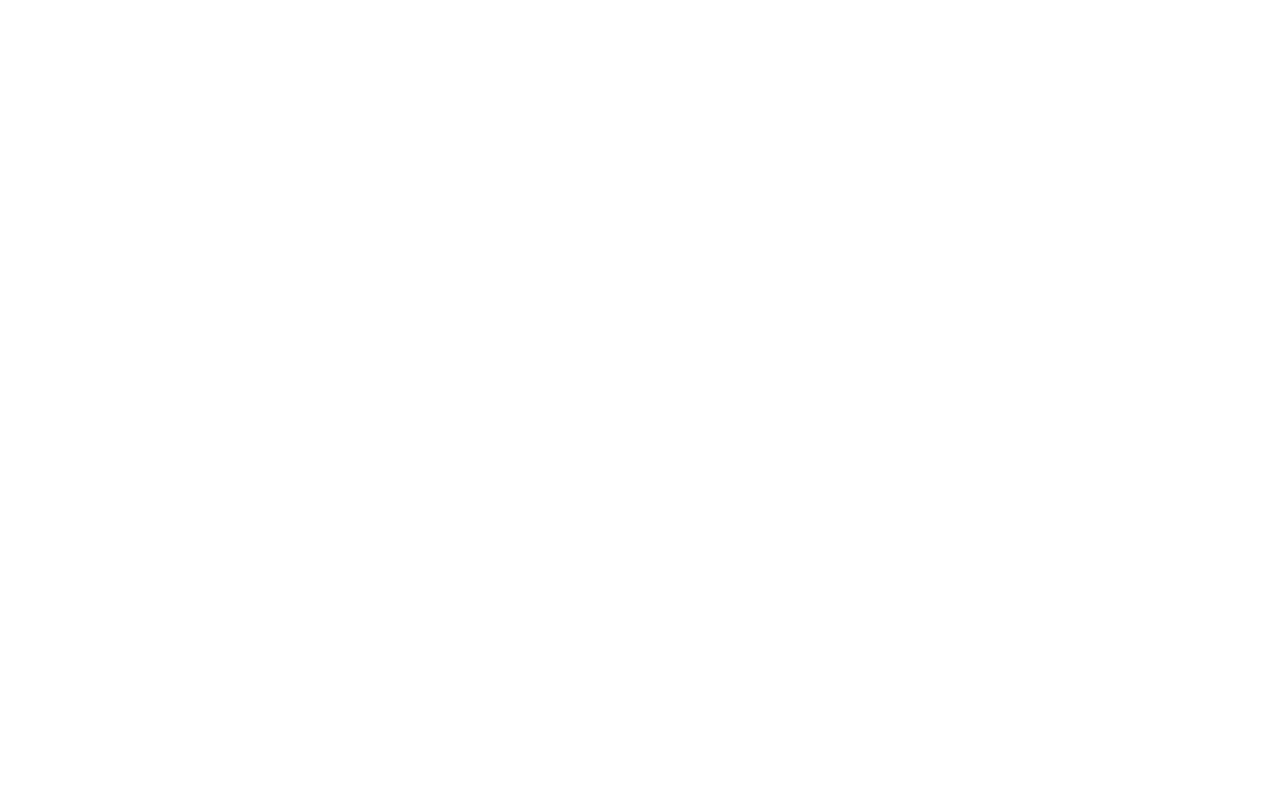
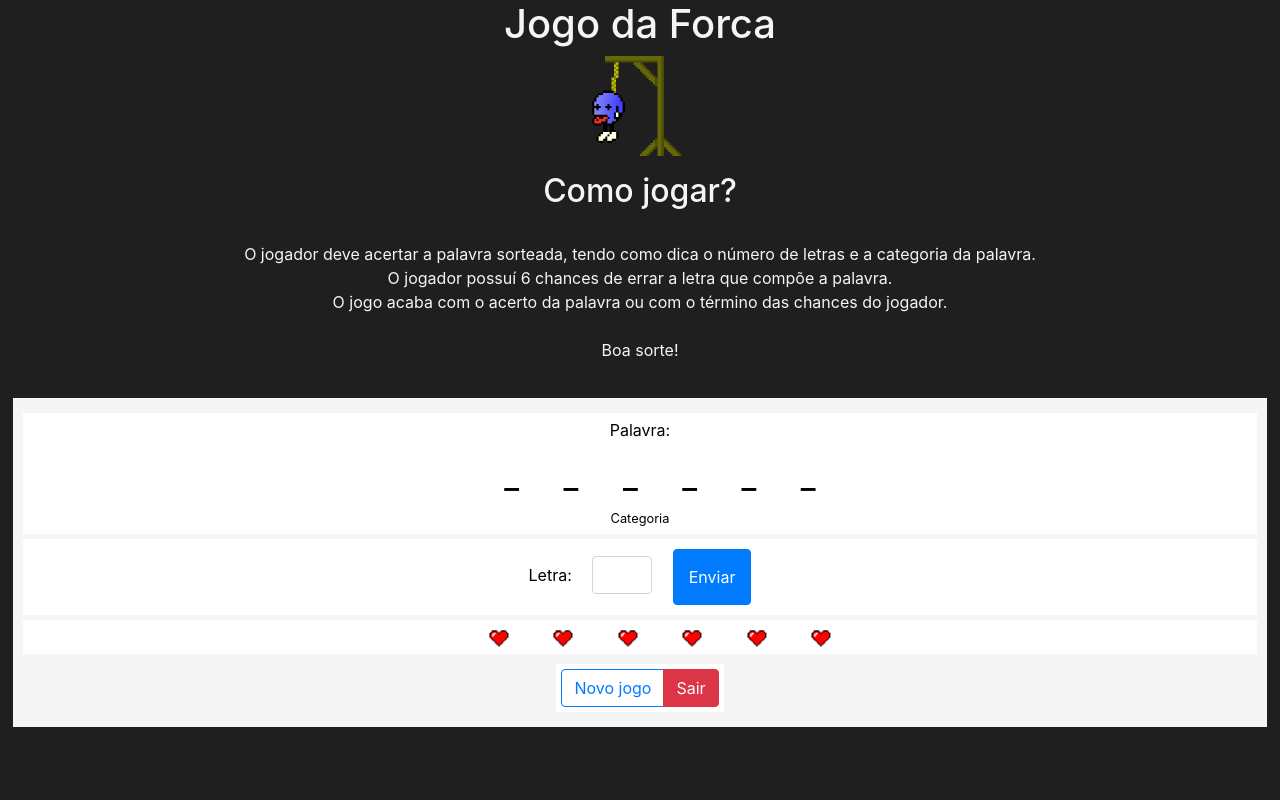
Before and after one commit to joaodejulio/JogoDaForca, a PHP site: page /view/jogo.php in a window 1280 px wide. Before the commit the page is empty. Run offline with PHP 8.4, Linux system fonts and the light colour scheme; the visitor is signed in with stand-in values (Sample User, id 1).

Commit message:
tela de jogo
tela de jogo

```diff
--- a/View/jogo.php
+++ b/View/jogo.php
@@ -1,10 +1,116 @@
+<!DOCTYPE html>
+
+<html>
+
+<head>
+
+    <title>Jogo da Forca</title>
+
+    <!-- Escala o site de acordo com o tamanho da tela do dispositivo -->
+    <meta http-equiv="content-type" content="text/html; charset=UTF-8">
+    <meta name="viewport" content="initial-scale=1.0, width=device-width, user-scalable=no" />
+
+    <!-- Google -->
+    <meta name="robots" content="noindex, nofollow">
+    <meta name="googlebot" content="noindex, nofollow">
+
+    <!-- importação js -->
+    <script type="text/javascript" src="js/jogo.js"></script>
+
+    <!-- bootstrap 5 -->
+    <link rel="stylesheet" type="text/css" href="https://stackpath.bootstrapcdn.com/bootstrap/4.1.3/css/bootstrap.min.css" integrity="sha384-MCw98/SFnGE8fJT3GXwEOngsV7Zt27NXFoaoApmYm81iuXoPkFOJwJ8ERdknLPMO" crossorigin="anonymous">
+    <link rel="stylesheet" type="text/css" href="assets/css/jogo.style.css">
+
     <?php
+
     session_start();
     if($_SESSION["logado"] != "true") {
         header("Location: ../view/index.php");
         session_destroy();
     }
 
-
+    $palavra = "batata";
+    $tamanho = strlen($palavra);
+    $categoria = "Categoria";
+    $hp = 6;
 
     ?>
+
+</head>
+
+<body type="text/html">
+
+    <h1>Jogo da Forca</h1>
+    <p> <img src="assets/img/forca.gif" alt="Forca" id="forca"> </p>
+    <h2>Como jogar?</h2>
+    <br>
+    <p>
+        O jogador deve acertar a palavra sorteada, tendo como dica o número de letras e a categoria da palavra.
+        <br>
+        O jogador possuí 6 chances de errar a letra que compõe a palavra.
+        <br>
+        O jogo acaba com o acerto da palavra ou com o término das chances do jogador.
+        <br><br>
+        Boa sorte!
+        <br>
+    </p>
+
+    <form action="jogo.php">
+
+        <main>
+
+            <div>
+                <p>Palavra: </p>
+                <?php
+                    for($i = 1; $i <= $tamanho; $i++){
+                    ?>
+                        <ul id="palavra">
+
+                            <?php
+
+                                echo "<li> <h2> _ </h2> </li>";
+
+                            ?>
+
+                        </ul>
+                    <?php
+                    }
+                ?>
+                <br><small><?= $categoria ?></small>
+            </div>
+
+            <div>
+
+                <label id="label_letra">Letra:</label>
+                <input type="text" class="form-control form-control mx-sm-3" id="input_letra">
+                <button type="button" class="btn btn-primary" onclick="sayHello()" id="button_letra">Enviar</button>
+                <br>
+
+            </div>
+
+            <div>
+                <?php for($i = 1; $i <= $hp; $i++){ ?>
+                    <ul id="palavra">
+
+                        <?php
+
+                            echo "<li> <img src='assets/img/hp.png' alt='chances' id='hp'> </li>";
+
+                        ?>
+
+                    </ul>
+                <?php } ?>
+            </div>
+
+            <div class="btn-group" role="group" aria-label="Exemplo básico">
+                <button type="button" class="btn btn-outline-primary">Novo jogo</button>
+                <button type="button" class="btn btn-danger">Sair</button>
+            </div>
+
+        </main>
+
+    </form>
+
+</body>
+
+</html>
--- /dev/null
+++ b/assets/css/jogo.style.css
@@ -0,0 +1,70 @@
+body {
+	background: rgb(32, 31, 31);
+	color: whitesmoke;
+}
+
+*{
+	text-align: center;
+}
+
+
+
+/* campo da letra */
+
+#input_letra{
+	width: 60px;
+	display: inline-flex;
+}
+
+#input_letra, #button_letra{
+	margin: 0 auto;
+	padding: 15px;
+	margin: 5px auto;
+}
+
+
+
+img#forca{
+	width: 100px;
+}
+img#hp{
+	width: 20px;
+}
+
+
+
+/* palavra */
+
+ul, ul#palavra li {
+	display:inline;
+}
+
+ul#palavra li{
+	display:inline-block;
+}
+
+
+/* corpo */
+
+main {
+	background: whitesmoke;
+	margin: 20px 0;
+	padding: 10px;
+
+	width: 98%;
+	display:inline-block;
+}
+
+main div {
+	background: white;
+	color: black;
+
+	margin: 0 auto;
+	padding: 5px;
+	margin: 5px auto;
+}
+
+/*
+main div:nth-child(1) {
+	width: 98%;
+}*/
--- /dev/null
+++ b/assets/js/jogo.js
@@ -0,0 +1,3 @@
+function sayHello() {
+    alert("Hello World")
+ }
```
Also changed, not shown: assets/img/dark_hp.png (added), assets/img/forca.gif (added), assets/img/hp.png (added). Lines whose indentation alone changed are shown as unchanged.
